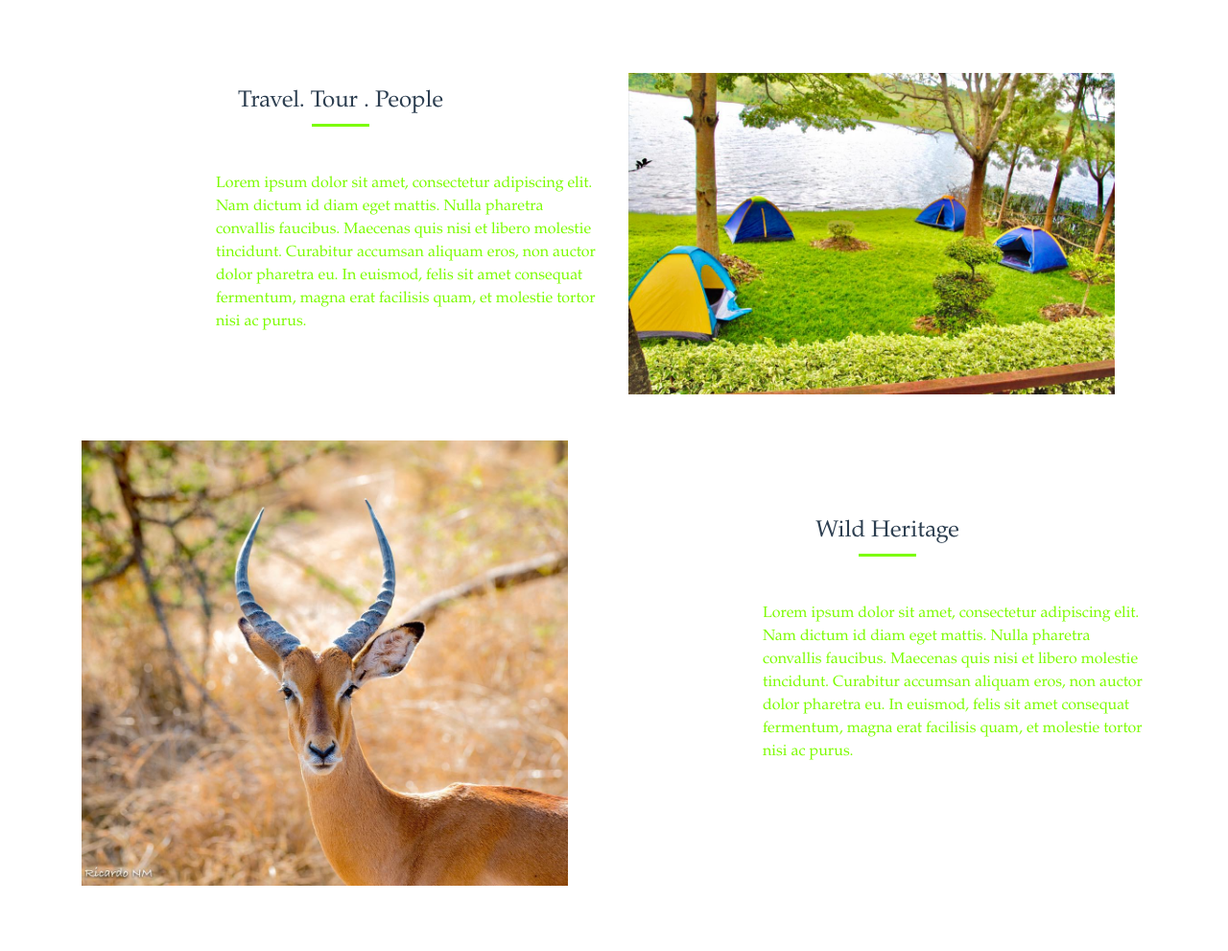
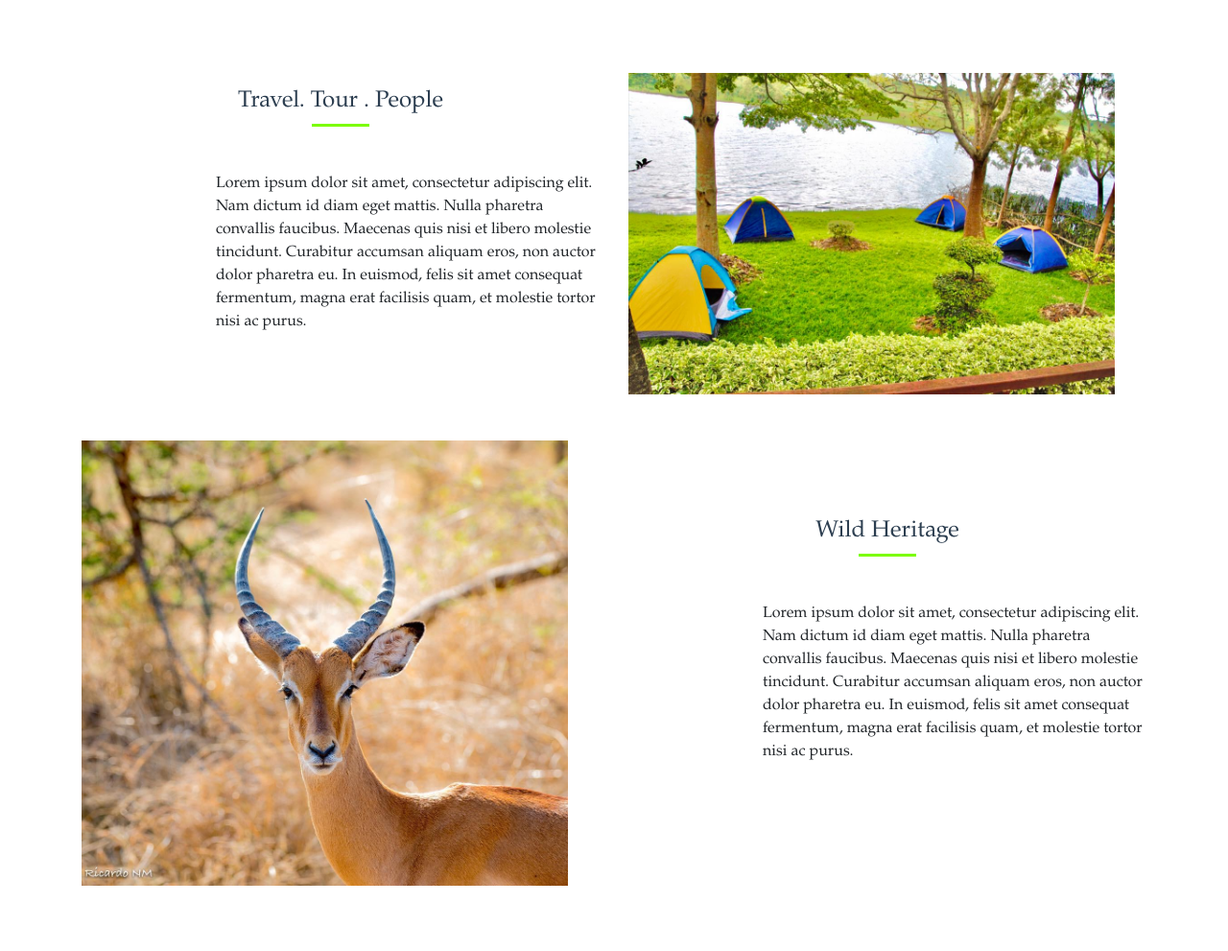
Before and after one commit to evelyne250/wild, a Django app: page / in a window 1280 px wide. Shown: the part 904-1895 px from the top of the page at 96% size. Run offline with Django 3.2, Linux system fonts and the light colour scheme; some libraries are stand-ins or nearby versions.

Commit message:
more changes

```diff
--- a/static/css/style.css
+++ b/static/css/style.css
@@ -1,6 +1,6 @@
 body {
   background: #fff;
-  color: #7CFC00;
+  /* color: #000; */
   line-height: 1.7;
   font-size: 16px;
   font-weight: 300;
```
